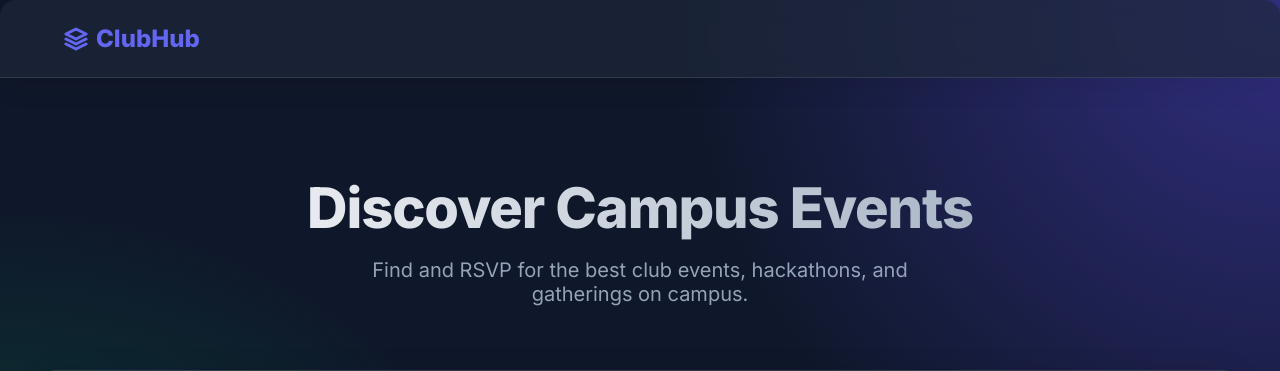
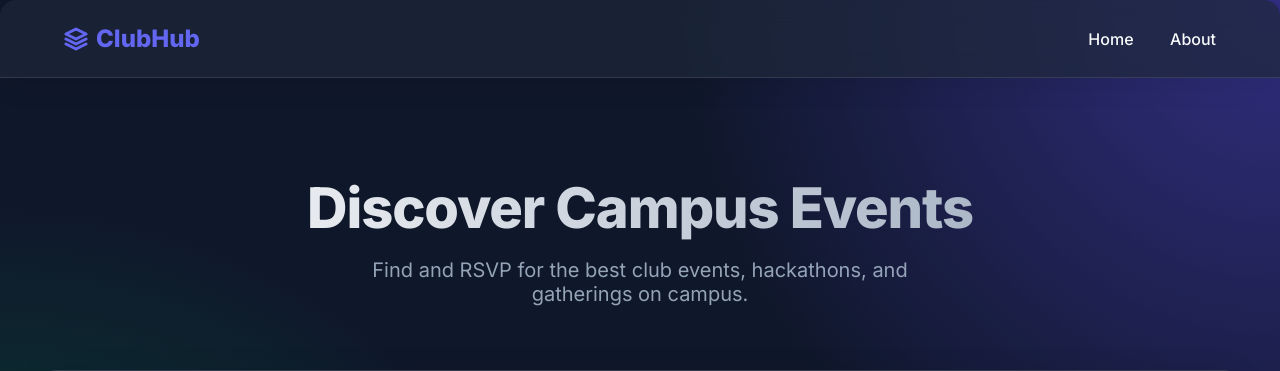
Before and after one commit to Reshma-24799/clubhub, a Django app: page / in a window 1280 px wide. Shown: the top 371 px of the page. Run offline with Django 5.2, Linux system fonts and the light colour scheme; data that the repository does not hold is empty.

Commit message:
Update base.html for styling and navigation links

```diff
--- a/templates/base.html
+++ b/templates/base.html
@@ -6,35 +6,36 @@
     <meta charset="UTF-8">
     <meta name="viewport" content="width=device-width, initial-scale=1.0">
     <title>{% block title %}ClubHub Events{% endblock %}</title>
-    <!-- Google Fonts -->
     <link rel="preconnect" href="https://fonts.googleapis.com">
     <link rel="preconnect" href="https://fonts.gstatic.com" crossorigin>
-    <link href="https://fonts.googleapis.com/css2?family=Inter:wght@400;500;600;700;800&display=swap" rel="stylesheet">
-    <!-- CSS -->
+    <link href="https://fonts.googleapis.com/css2?family=Inter:wght@400;500;600;800&display=swap" rel="stylesheet">
     <link rel="stylesheet" href="{% static 'css/style.css' %}">
 </head>
 
 <body>
     <nav class="navbar glass">
         <a href="{% url 'events:home' %}" class="nav-brand">
-            <svg width="24" height="24" viewBox="0 0 24 24" fill="none" stroke="currentColor" stroke-width="3"
-                stroke-linecap="round" stroke-linejoin="round">
+            <svg width="24" height="24" viewBox="0 0 24 24" fill="none" stroke="currentColor" stroke-width="3" stroke-linecap="round" stroke-linejoin="round">
                 <path d="M12 2L2 7l10 5 10-5-10-5zM2 17l10 5 10-5M2 12l10 5 10-5" />
             </svg>
             ClubHub
         </a>
 
+        <div class="nav-links">
+            <a href="{% url 'events:home' %}">Home</a>
+            <a href="#">About</a>
+        </div>
     </nav>
 
     <main class="container">
         {% if messages %}
-        {% for message in messages %}
-        <div class="alert {{ message.tags }}"
-            style="padding: 1rem; margin-bottom: 1rem; border-radius: 0.5rem; background: rgba(255,255,255,0.1); border-left: 4px solid var(--accent-color);">
-            {{ message }}
-        </div>
-        {% endfor %}
+            {% for message in messages %}
+            <div class="glass" style="padding: 1rem; margin-bottom: 1rem; color: var(--accent-color); border-left: 4px solid var(--accent-color);">
+                {{ message }}
+            </div>
+            {% endfor %}
         {% endif %}
+
         {% block content %}
         {% endblock content %}
     </main>
```
